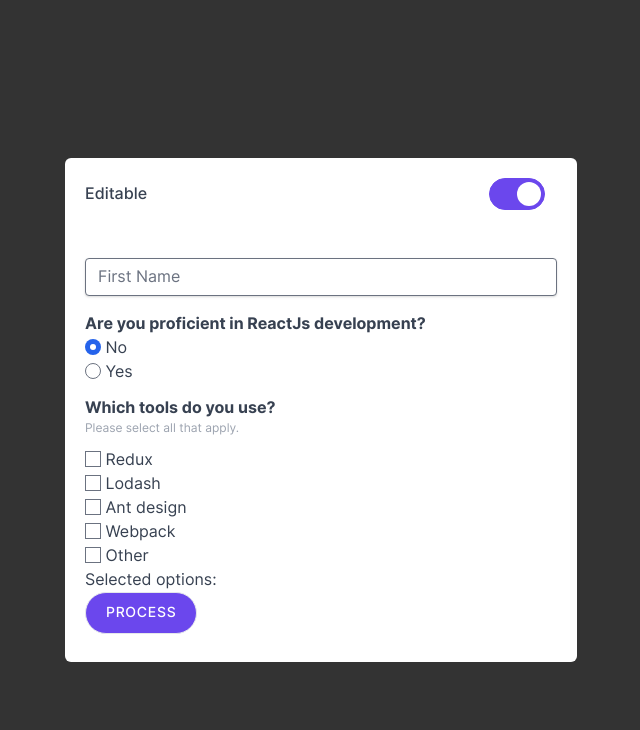
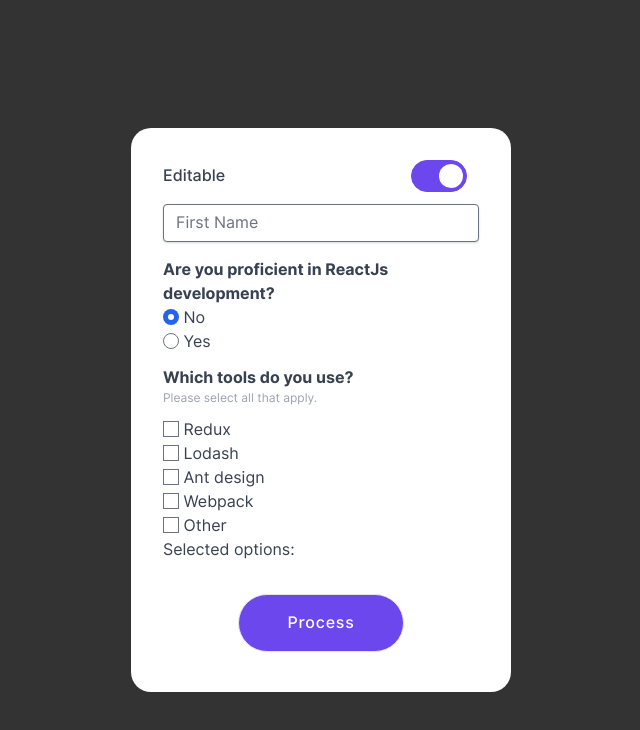
Before and after one commit to johnxlai/virgocx-assessment, a React (Vite) app: page / in a window 1280 px wide. Shown: the top 730 px of the page, without its empty margins (319-959 px from the left). Built offline with nearby package versions, Linux system fonts and the light colour scheme.

Commit message:
Update style

```diff
--- a/src/components/Form.jsx
+++ b/src/components/Form.jsx
@@ -41,10 +41,10 @@ const Form = () => {
   return (
     <div className='w-full'>
       <form
-        className='mx-auto bg-white p-5 mt-5 rounded-md w-full'
+        className='mx-auto bg-white p-8 mt-5 rounded-[20px] w-full'
         onSubmit={handleSubmit}
       >
-        <div className='flex items-center justify-between w-full mb-12'>
+        <div className='flex items-center justify-between w-full mb-3'>
           <div className='text-gray-700 font-medium'>
             {editable ? 'Editable' : 'Not Editable'}
           </div>
@@ -138,14 +138,15 @@ const Form = () => {
               .join(', ')}
           </p>
         </div>
-
+        <div className='text-center'>
           <button
-          className='disabled:cursor-not-allowed disabled:opacity-80 disabled:bg-gray-500 disabled:border-gray-600 text-white hover:text-white border  bg-primary focus:ring-4 focus:outline-none focus:ring-purple-300 font-medium rounded-full text-sm px-5 py-2.5 text-center me-2 mb-2  uppercase tracking-wider '
+            className='disabled:cursor-not-allowed disabled:opacity-80 disabled:bg-gray-500 disabled:border-gray-600 text-white hover:text-white border bg-primary focus:ring-4 focus:outline-none focus:ring-purple-300 font-medium rounded-full px-12 py-4 text-center mt-8 mb-2 tracking-wider '
             type='submit'
             disabled={!editable}
           >
             Process
           </button>
+        </div>
       </form>
     </div>
   );
--- a/src/pages/Home.jsx
+++ b/src/pages/Home.jsx
@@ -6,7 +6,7 @@ export default function Home() {
     <>
       <main>
         <section className='bg-dark'>
-          <div className='flex flex-col items-center justify-center min-h-screen text-white layout max-w-lg'>
+          <div className='flex flex-col items-center justify-center min-h-screen text-white layout max-w-[380px]'>
             <Form />
           </div>
         </section>
```
Lines whose indentation alone changed are shown as unchanged.
